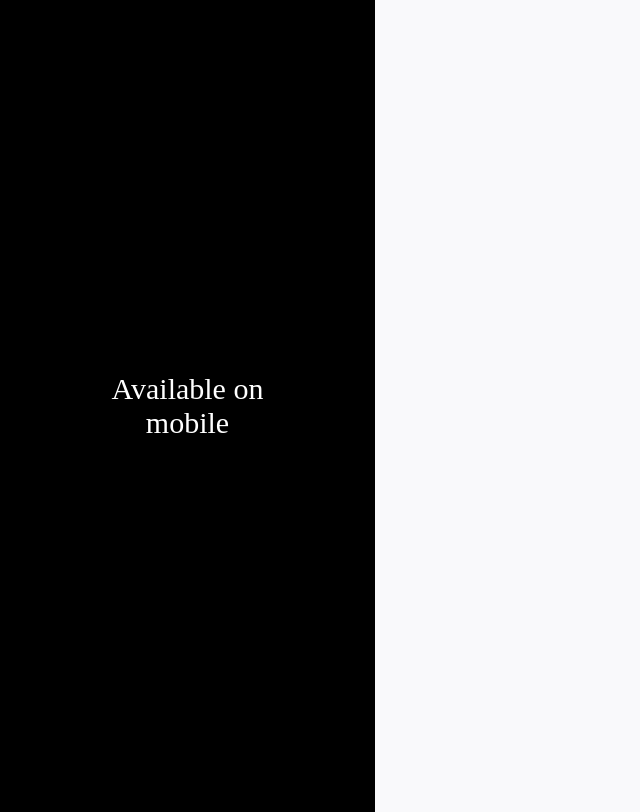
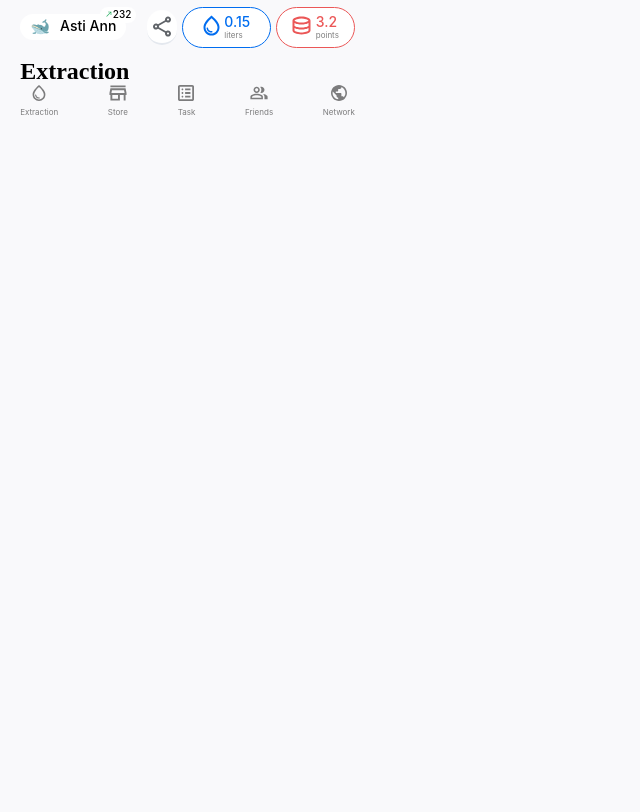
Before and after one commit to mhdnv1/miniapptg, a React (Vite) app: page / in a window 1280 px wide. Shown: the whole page, without its empty margins (0-640 px from the left). Built offline with nearby package versions, Linux system fonts and the light colour scheme.

Commit message:
userAgent

```diff
--- a/index.html
+++ b/index.html
@@ -5,7 +5,7 @@
     <link rel="icon" type="image/svg+xml" href="/vite.svg" />
     <script src="https://telegram.org/js/telegram-web-app.js"></script>
     <meta name="viewport" content="width=device-width, initial-scale=1.0" />
-    <title>Vite + React + TS</title>
+    <title>Телеграм мини приложение</title>
   </head>
   <body>
     <div id="root"></div>
--- a/src/app/Layout/Layout.tsx
+++ b/src/app/Layout/Layout.tsx
@@ -1,29 +1,29 @@
-import React, { useEffect, useState } from 'react';
+// import React, { useEffect, useState } from 'react';
 import { Header } from "../../components/Header";
 import { Menu } from "../../components/Menu";
 import { Outlet } from "react-router-dom";
 
 export const Layout: React.FC = () => {
-  const [isTelegramMobile, setIsTelegramMobile] = useState<boolean>(false);
+  // const [isTelegramMobile, setIsTelegramMobile] = useState<boolean>(false);
 
-  useEffect(() => {
-    if ((window as any).Telegram && (window as any).Telegram.WebApp) {
-      const tg = (window as any).Telegram.WebApp;
-      console.log('Telegram WebApp:', tg);
-      if (tg && tg.initDataUnsafe) {
-        console.log('Platform:', tg.initDataUnsafe.platform);
-        setIsTelegramMobile(tg.initDataUnsafe.platform === 'mobile');
-      }
-    } else {
-      console.log('Telegram WebApp is not available');
-      const isMobile = /Mobi|Android/i.test(navigator.userAgent);
-      setIsTelegramMobile(isMobile);
-    }
-  }, []);
+  // useEffect(() => {
+  //   if ((window as any).Telegram && (window as any).Telegram.WebApp) {
+  //     const tg = (window as any).Telegram.WebApp;
+  //     console.log('Telegram WebApp:', tg);
+  //     if (tg && tg.initDataUnsafe) {
+  //       console.log('Platform:', tg.initDataUnsafe.platform);
+  //       setIsTelegramMobile(tg.initDataUnsafe.platform === 'mobile');
+  //     }
+  //   } else {
+  //     console.log('Telegram WebApp is not available');
+  //     const isMobile = /Mobi|Android/i.test(navigator.userAgent);
+  //     setIsTelegramMobile(isMobile);
+  //   }
+  // }, []);
 
   return (
     <>
-      {isTelegramMobile ? (
+      {/* {isTelegramMobile ? (
         <div className='container'>
           <Header />
           <Outlet />
@@ -33,7 +33,12 @@ export const Layout: React.FC = () => {
         <div className='device'>
           <p>Available on mobile</p>
         </div>
-      )}
+      )} */}
+       <div className='container'>
+          <Header />
+          <Outlet />
+          <Menu />
+        </div>
     </>
   );
 };
```
